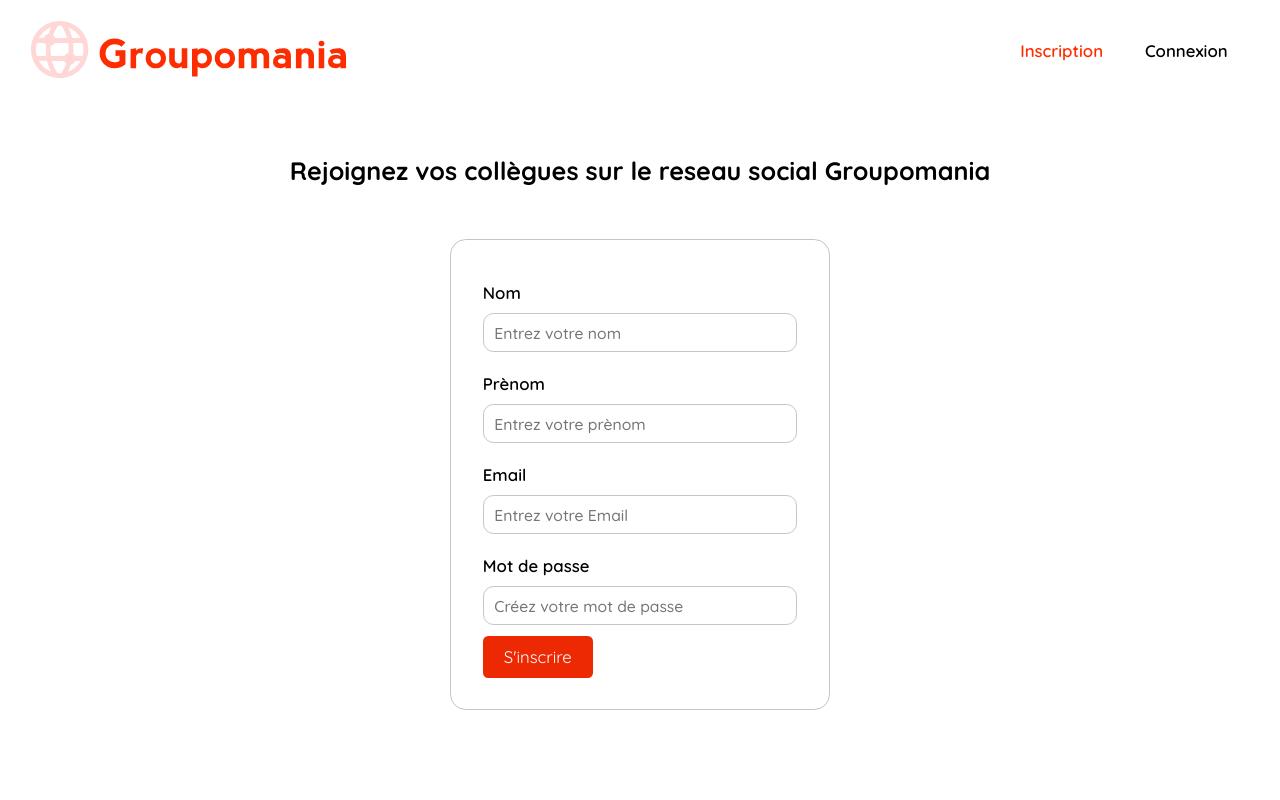
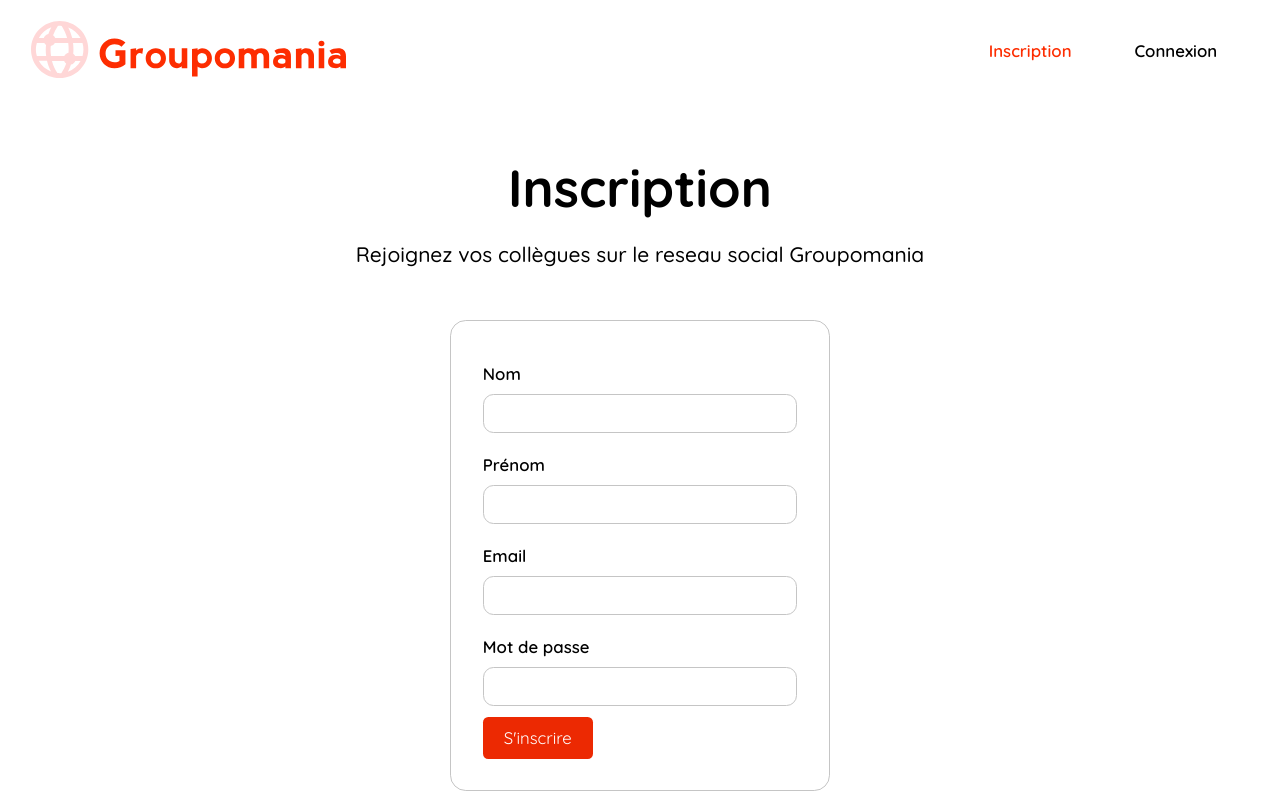
Before and after one commit to Sofiane67/Reseau_social_entreprise, a React (Create React App) app in the folder frontend/: page /signup in a window 1280 px wide. Built offline with nearby package versions, Linux system fonts and the light colour scheme.

Commit message:
Modification de la structure JSX du formulaire de la page SignUp + création de la vue pour la page login

```diff
--- a/frontend/src/components/Form/Form.js
+++ b/frontend/src/components/Form/Form.js
@@ -1,7 +1,39 @@
+import {Fragment} from "react";
+import Button from "../UI/Button/Button";
 import classes from "./Form.module.scss";
 
 const Form = props => {
-    return <form className={classes.form}>{props.children}</form>
+
+        const signUpFields = (
+            <Fragment>
+                <div className={classes["form__group"]}>
+                    <label htmlFor="name" className={classes["form__lable"]}>Nom</label>
+                    <input type="text" name="name" id="name" className={classes["form__input"]} />
+                </div>
+                <div className={classes["form__group"]}>
+                    <label htmlFor="firstName" className={classes["form__lable"]}>Prénom</label>
+                    <input type="text" name="firstName" id="firstName" className={classes["form__input"]} />
+                </div>
+            </Fragment>
+        );
+
+    return (
+        <form onSubmit={props.onSubmit} className={classes.form}>
+
+            {props.page === "signup" && signUpFields}
+
+            <div className={classes["form__group"]}>
+                <label htmlFor="email" className={classes["form__lable"]}>Email</label>
+                <input type="text" name="email" id="email" className={classes["form__input"]} />
+            </div>
+            <div className={classes["form__group"]}>
+                <label htmlFor="password" className={classes["form__lable"]}>Mot de passe</label>
+                <input type="text" name="password" id="password"  className={classes["form__input"]} />
+            </div>
+            <Button type="submit">S'inscrire</Button>
+        </form>
+    )
+
 }
 
 export default Form;
--- a/frontend/src/components/Form/Form.module.scss
+++ b/frontend/src/components/Form/Form.module.scss
@@ -5,4 +5,25 @@
     border-radius: 1.5rem;
     border: solid 1.5px #c5c5c5;
     justify-self: center;
+
+    &__group{
+        display: flex;
+        flex-direction: column;
+        padding: 1rem 0;
+    }
+
+    &__lable{
+        margin-bottom: 1rem;
+        font-weight: 600;
+    }
+
+    &__input{
+        height: 3.5rem;
+        font-family: inherit;
+        font-weight: 500;
+        font-size: 1.5rem;
+        padding-left: 1rem;
+        border-radius: 1rem;
+        border: solid 1.5px #c5c5c5;
+    }
 }
--- /dev/null
+++ b/frontend/src/components/LoginForm/LoginForm.js
@@ -0,0 +1,17 @@
+import Form from "../Form/Form";
+
+import classes from "./LoginForm.module.scss";
+
+const LoginForm = () => {
+
+    return (
+        <section className={classes["login-section"]}>
+            <h1 className={classes["login-section__h1"]} >
+                Connexion
+            </h1>
+            <Form page="login" />
+        </section>
+    );
+};
+
+export default LoginForm;
--- /dev/null
+++ b/frontend/src/components/LoginForm/LoginForm.module.scss
@@ -0,0 +1,10 @@
+.login-section{
+    display: flex;
+    flex-direction: column;
+    align-items: center;
+
+    &__h1{
+        margin: 5rem;
+        font-size: 5rem;
+    }
+}
--- a/frontend/src/components/SignUpForm/SignUpForm.js
+++ b/frontend/src/components/SignUpForm/SignUpForm.js
@@ -1,47 +1,16 @@
 import Form from "../Form/Form";
-import Input from "../UI/Input/Input";
-import Button from "../UI/Button/Button";
+
 import classes from "./SignUpForm.module.scss";
 
 const SignUpForm = () => {
+
     return(
         <section className={classes["signUp-section"]}>
-                <h1 className = { classes["signUp-section__h1"]} >Rejoignez vos collègues sur le reseau social Groupomania</h1>
-            <Form>
-                <Input
-                    htmlFor="name"
-                    label="Nom"
-                    type="text"
-                    name="name"
-                    id="name"
-                    placeholder="Entrez votre nom"
-                />
-                <Input
-                    htmlFor="firstName"
-                    label="Prènom"
-                    type="text"
-                    name="firstName"
-                    id="firstName"
-                    placeholder="Entrez votre prènom"
-                />
-                <Input
-                    htmlFor="email"
-                    label="Email"
-                    type="email"
-                    name="email"
-                    id="email"
-                    placeholder="Entrez votre Email"
-                />
-                <Input
-                    htmlFor="password"
-                    label="Mot de passe"
-                    type="password"
-                    name="password"
-                    id="password"
-                    placeholder="Créez votre mot de passe"
-                />
-                <Button type="submit">S'inscrire</Button>
-            </Form>
+            <h1 className={classes["signUp-section__h1"]} >
+                <span className={classes["signUp-section__h1--main"]} >Inscription</span>
+                <span className={classes["signUp-section__h1--sub"]} >Rejoignez vos collègues sur le reseau social Groupomania</span>
+            </h1>
+            <Form page="signup"/>
         </section>
     );
 };
--- a/frontend/src/components/SignUpForm/SignUpForm.module.scss
+++ b/frontend/src/components/SignUpForm/SignUpForm.module.scss
@@ -5,5 +5,16 @@
 
     &__h1{
         margin: 5rem;
+        display: flex;
+        flex-direction: column;
+        align-items: center;
+        &--main{
+            font-size: 5rem;
+            margin-bottom: 2rem;
+        }
+        &--sub{
+            font-size: 2rem;
+            font-weight: 500;
+        }
     }
 }
--- a/frontend/src/components/UI/Input/Input.js
+++ /dev/null
@@ -1,18 +0,0 @@
-import {useState} from "react";
-import classes from "./Input.module.scss";
-
-const Input = props => {
-
-    const [isRequired, setIsRequired] = useState("");
-
-    if(props.required) setIsRequired(props.required)
-
-    return (
-        <div className={classes["input-group"]}>
-            <label htmlFor={props.htmlFor} className={classes["input-group__lable"]}>{props.label}</label>
-            <input type={props.type} name={props.name} id={props.id} placeholder={props.placeholder} className={classes["input-group__input"]} required/>
-        </div>
-    )
-}
-
-export default Input;
--- a/frontend/src/components/UI/Input/Input.module.scss
+++ /dev/null
@@ -1,28 +0,0 @@
-.input-group{
-    display: flex;
-    flex-direction: column;
-    padding: 1rem 0;
-
-    &__lable{
-        margin-bottom: 1rem;
-        font-weight: 600;
-    }
-
-    &__input{
-        height: 3.5rem;
-        font-family: inherit;
-        font-weight: 500;
-        font-size: 1.5rem;
-        padding-left: 1rem;
-        border-radius: 1rem;
-        border: solid 1.5px #c5c5c5;
-
-        &:focus{
-            outline: none;
-        }
-
-        &::placeholder{
-            padding-right: 5rem;
-        }
-    }
-}
--- a/frontend/src/components/layout/Navigation/Navigation.module.scss
+++ b/frontend/src/components/layout/Navigation/Navigation.module.scss
@@ -6,7 +6,7 @@
     }
 
     &__item{
-        padding: 0 2rem;
+        padding: 0 3rem;
     }
 
     &__link{
@@ -19,12 +19,12 @@
             display: block;
             height: 3px;
             width: 0;
-            background-color: red;
+            background-color: #FD2D01;
             transition: all .3s;
         }
 
         &:hover{
-            color: red;
+            color: #FD2D01;
 
             &::after{
                 width: 100%;
--- a/frontend/src/pages/Login.js
+++ b/frontend/src/pages/Login.js
@@ -1,6 +1,7 @@
+import LoginForm from "../components/LoginForm/LoginForm"
 
 const Login = () => {
-    return <h1>Login Page</h1>
+    return <LoginForm/>
 };
 
 export default Login;
```
